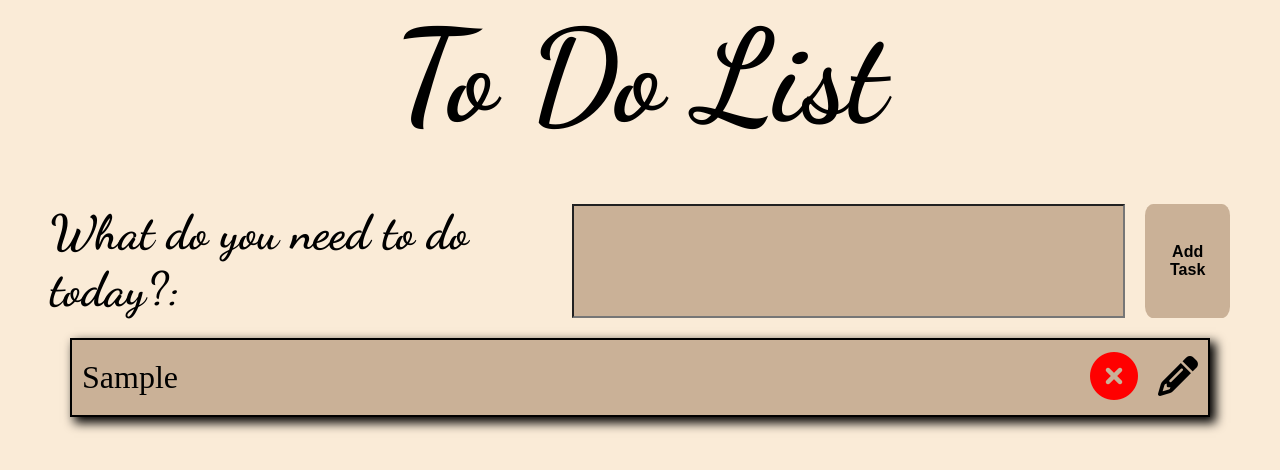
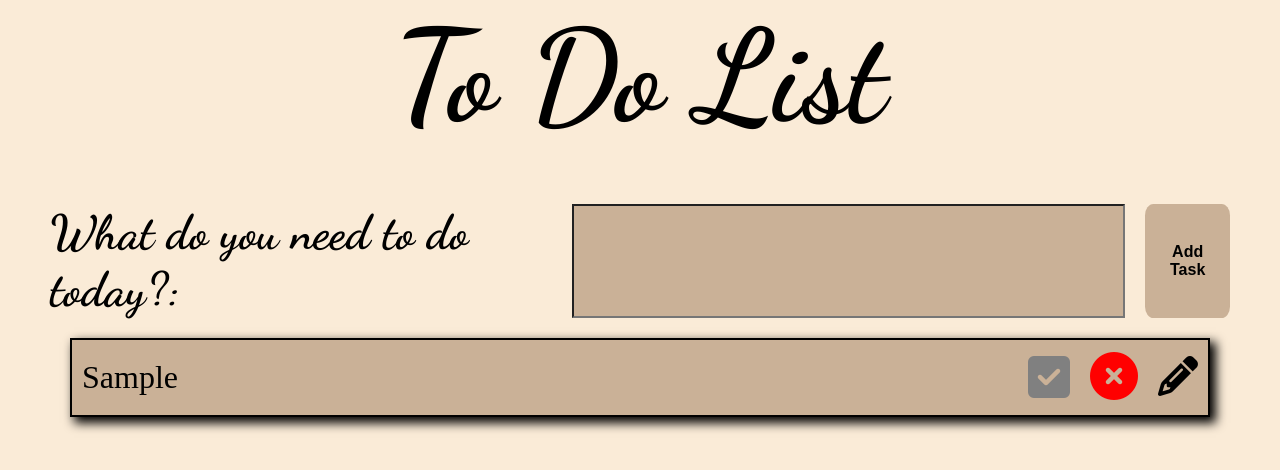
Before and after one commit to Przemek170/To-Do-List, a plain HTML site: page index.html in a window 1280 px wide. Both pictures are taken after typing "Sample" into the empty fields and a click on the button "Add Task". Drawn offline with Linux system fonts and the light colour scheme.

Commit message:
Checkbox added

```diff
--- a/script.js
+++ b/script.js
@@ -23,9 +23,14 @@ const addToList = () => {
     editBtn.className = "pencil";
     editBtn.innerHTML = `<i class="fa-solid fa-pencil"></i>`;
 
+    const checkbox = document.createElement("div");
+    checkbox.className = "checkbox";
+    checkbox.innerHTML = `<i class="fa-solid fa-square-check"></i>`;
+
     li.appendChild(createDiv);
-    li.appendChild(deleteBtn);
-    li.appendChild(editBtn);
+    createDiv.appendChild(checkbox);
+    createDiv.appendChild(deleteBtn);
+    createDiv.appendChild(editBtn);
 
     list.appendChild(li);
     input.value = "";
@@ -39,6 +44,15 @@ const addToList = () => {
         return;
       }
     }
+    const checkboxSquare = document.querySelectorAll(".fa-square-check");
+    const checkboxSquareArr = Array.from(checkboxSquare);
+
+    for (let i = 0; i < checkboxSquareArr.length; i++) {
+      function toggleColor() {
+        checkboxSquareArr[i].classList.toggle("green");
+      }
+    }
+    checkbox.addEventListener("click", toggleColor);
 
     const editOn = () => {
       li.innerHTML = "";
--- a/style.css
+++ b/style.css
@@ -82,6 +82,7 @@ button {
   background-color: rgb(202, 177, 151);
 
   width: 100%;
+  height: 100%;
 }
 
 .xmark {
@@ -117,3 +118,20 @@ button {
   margin-right: 20px;
   cursor: pointer;
 }
+
+.checkbox {
+  background-color: rgb(202, 177, 151);
+  margin-right: 20px;
+}
+
+.checkbox .green {
+  color: green;
+}
+
+.checkbox i {
+  background-color: rgb(202, 177, 151);
+  font-size: 3rem;
+
+  color: grey;
+  cursor: pointer;
+}
```
